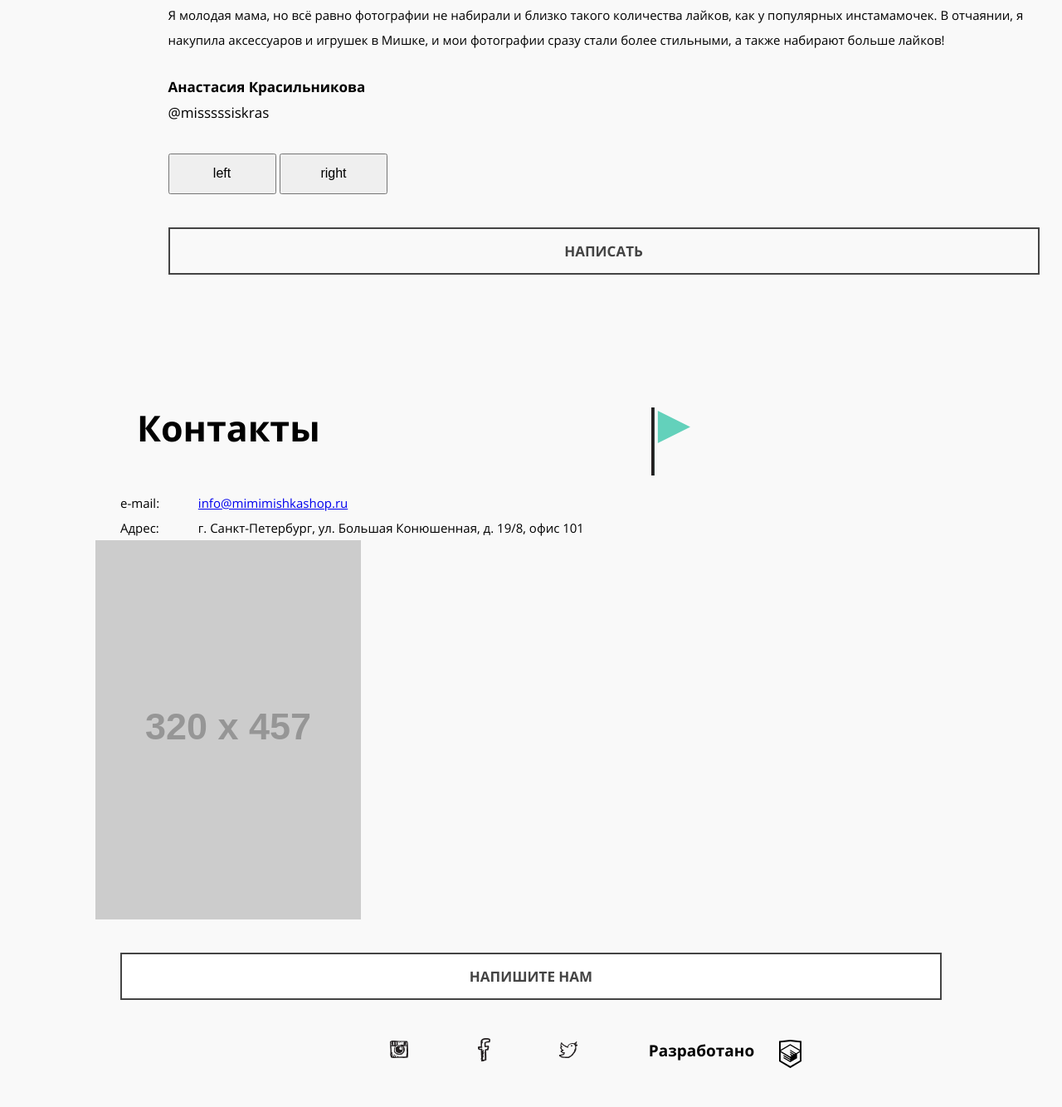
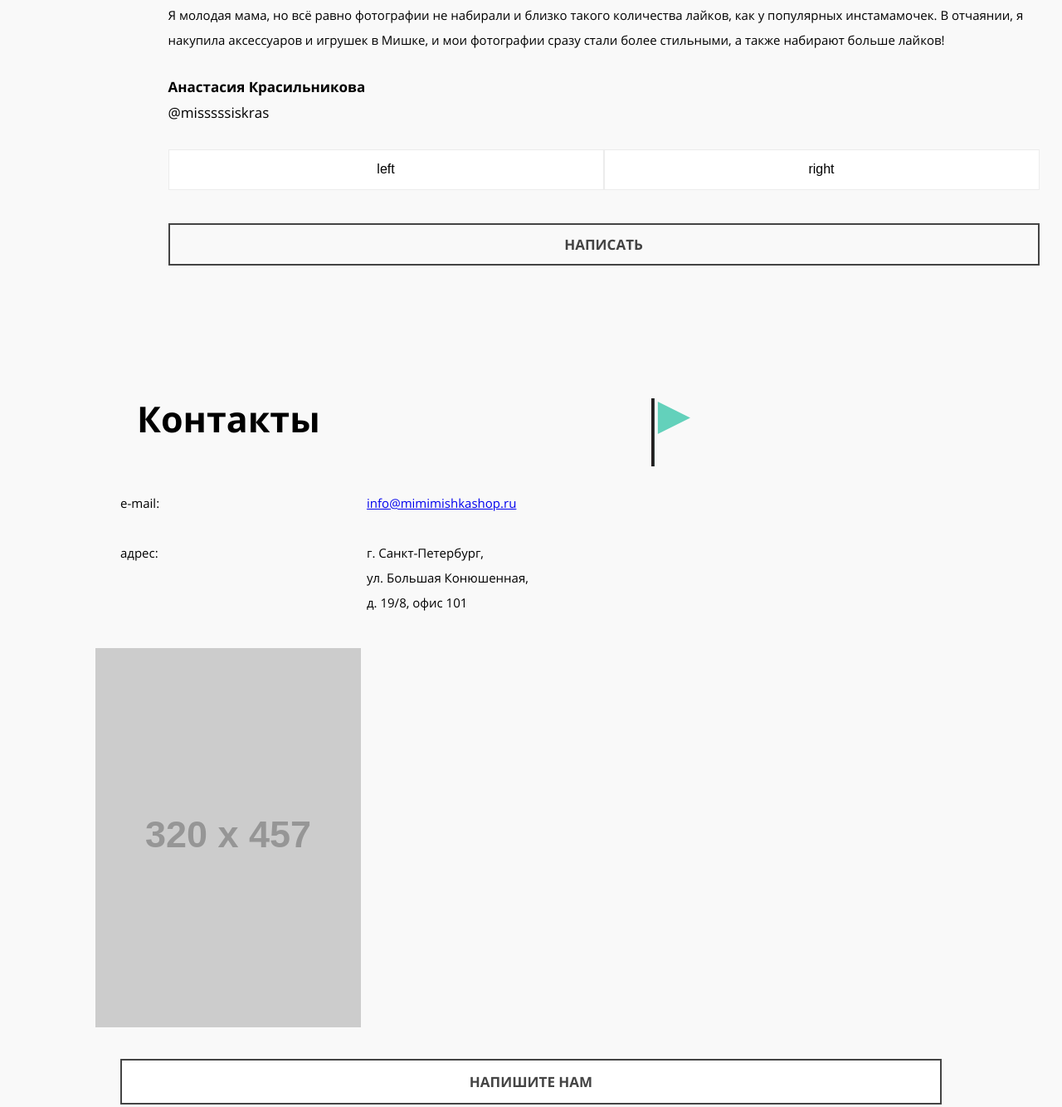
Before and after one commit to SlavaParamount/268269-mishka, a website: page index.html in a window 1280 px wide. Shown: the part 1719-3053 px from the top of the page at 83% size. Drawn offline with nearby package versions, Linux system fonts and the light colour scheme; files that its build step writes are made by us from their sources; placeholder pictures from the web are drawn by us.

Commit message:
закончил отступы на мобильной версии index

```diff
--- a/index.html
+++ b/index.html
@@ -117,13 +117,13 @@
       <h2 class="contacts__header">Контакты</h2>
       <table class="contacts__table">
         <tr>
-          <td>e-mail:</td>
-          <td><a href="mailto:info@mimimishkashop.ru">info@mimimishkashop.ru</a></td>
+          <td valign="top">e-mail:</td>
+          <td valign="top"><a href="mailto:info@mimimishkashop.ru">info@mimimishkashop.ru</a></td>
         </tr>
         <tr>
-          <td>Адрес:</td>
-          <td>г. Санкт-Петербург,
-            ул. Большая Конюшенная,
+          <td valign="top">адрес:</td>
+          <td valign="top">г. Санкт-Петербург, <br>
+            ул. Большая Конюшенная, <br>
             д. 19/8, офис 101</td>
         </tr>
       </table>
--- a/sass/comments.scss
+++ b/sass/comments.scss
@@ -33,11 +33,17 @@
   margin-top: 8px;
 }
 
+.comments__arrows {
+  display: flex;
+  margin-top: 33px;
+}
+
 .comments__left-arrow,
 .comments__right-arrow {
   height: 49px;
-  width: 130px;
-  margin-top: 38px;
+  width: 50%;
+  background: white;
+  border: 1px solid #ececec;
 }
 
 .comments__write {
@@ -45,7 +51,7 @@
   font-family: "Open Sans";
   font-weight: 800;
   font-size: 17px;
-  padding: 15px 0;
+  padding: 12px 0;
   text-transform: uppercase;
   text-decoration: none;
   background: none;
--- a/sass/contacts.scss
+++ b/sass/contacts.scss
@@ -1,36 +1,51 @@
 .contacts {
   display: flex;
   flex-direction: column;
+  margin-top: 73px;
 }
 
 .contacts__header {
   margin-left: 30px;
   font-family: "Open Sans";
   font-weight: 800;
-  font-size: 25px;
+  font-size: 18px;
+  line-height: 30px;
 }
 
 .contacts__table {
   margin-left: 30px;
+  margin-right: 30px;
   font-family: "Open Sans";
   font-weight: 400;
   font-size: 15px;
   line-height: 30px;
+  margin-top: -4px;
+}
+
+.contacts__table td {
+  padding: 15px 0;
+
+  &:first-child {
+    width: 30%;
+  }
+}
+
+.contacts__map {
+  margin-top: 25px;
 }
 
 .contacts__feedback {
   font-family: "Open Sans";
   font-weight: 800;
   font-size: 17px;
-  padding: 15px 0;
+  padding: 14px 0;
   text-transform: uppercase;
   text-decoration: none;
   text-align: center;
   border: 2px solid #444444;
   color: #444444;
   background: white;
-  margin: 0 30px;
-  margin-top: 40px;
+  margin: 38px 30px;
 }
 
 @media (min-width: 768px) {
--- a/sass/footer.scss
+++ b/sass/footer.scss
@@ -1,6 +1,8 @@
 .page-footer {
   display: flex;
   flex-direction: column;
+  justify-content: center;
+  background: #f1f1f1;
 }
 
 .page-footer__social-list {
@@ -12,10 +14,10 @@
   height: 22px;
   width: 22px;
   list-style-type: none;
-  margin: 30px 40px;
+  margin: 10px 18px;
 
   &:first-child {
-    margin-left: 0;
+    margin-left: -25px;
   }
 }
 
```
